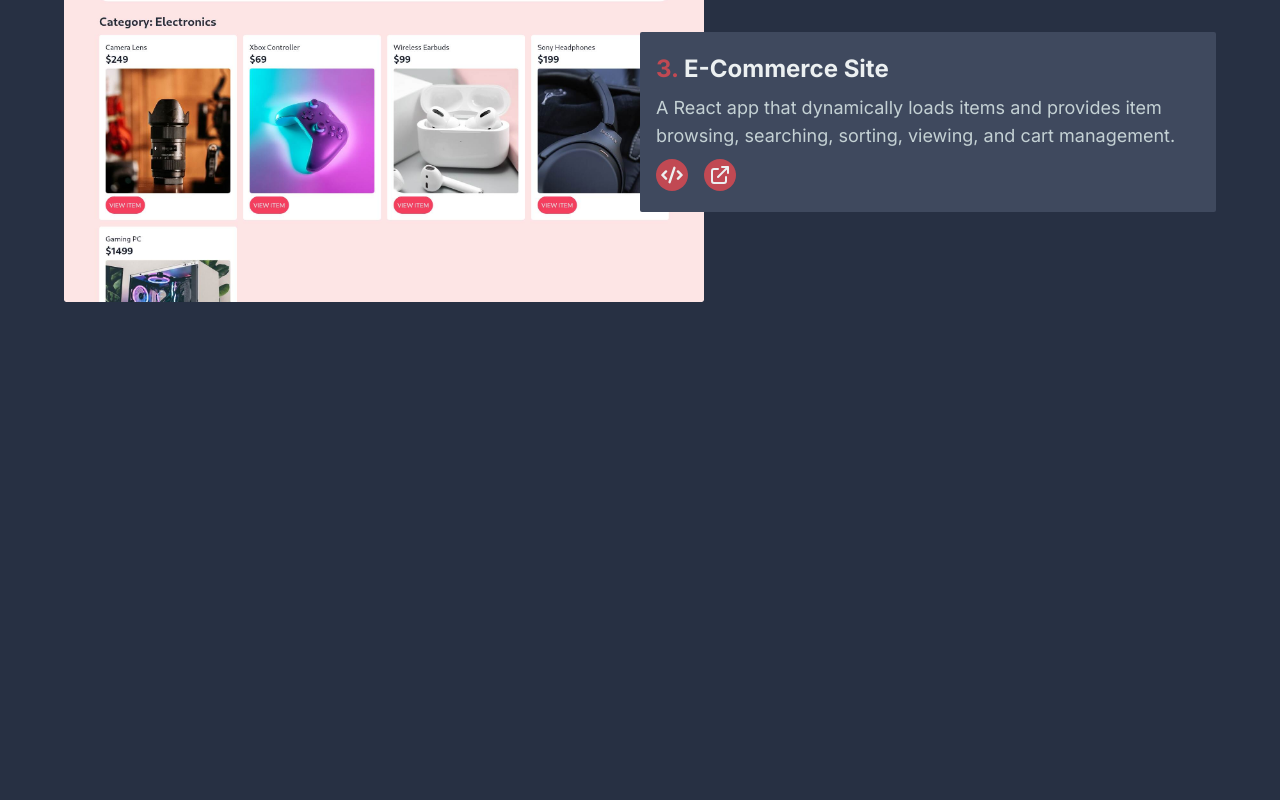
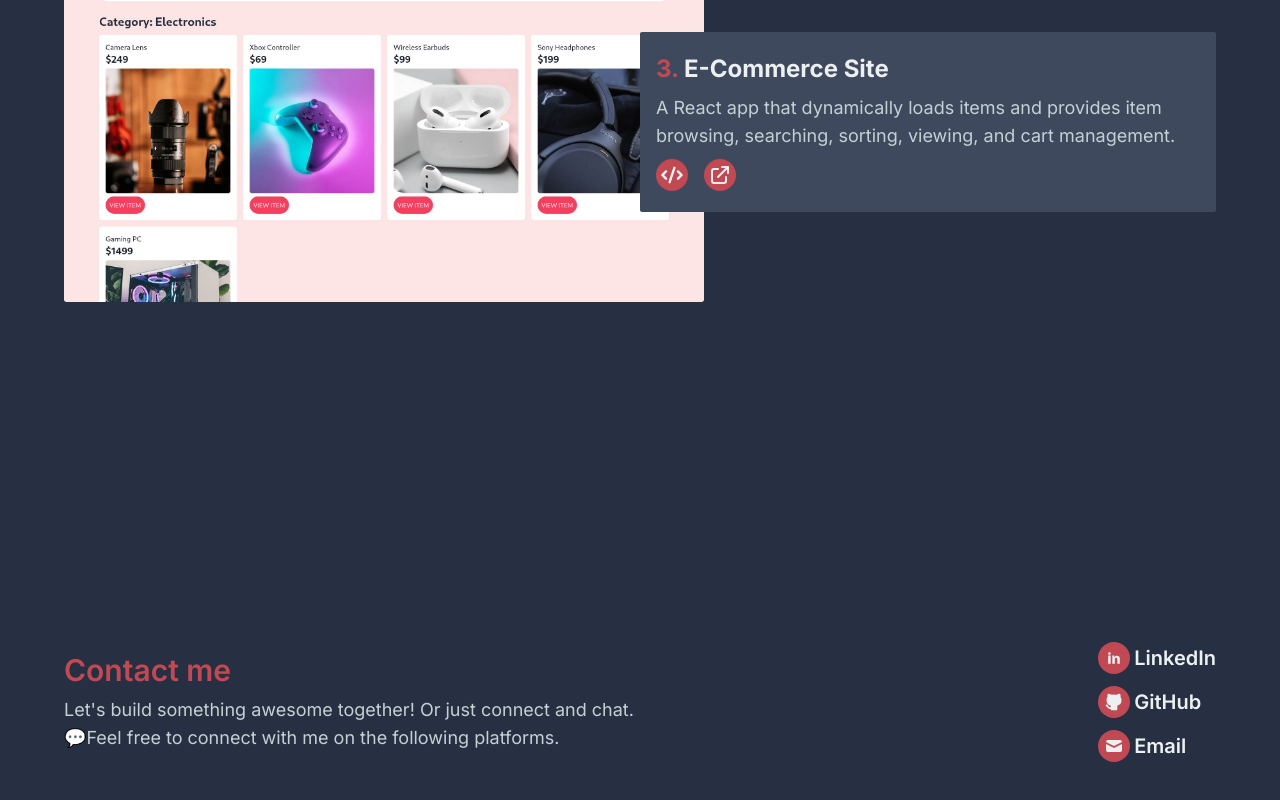
Before and after one commit to ayus-10/my-site, a Next.js app: page / in a window 1280 px wide. Shown: the part 2622-3422 px from the top of the page. Built offline with nearby package versions, Linux system fonts and the light colour scheme.

Commit message:
Created contact section

```diff
--- a/src/app/components/Animations.tsx
+++ b/src/app/components/Animations.tsx
@@ -54,7 +54,7 @@ export function VariantSingleElementAnimation({
   );
 }
 
-export default function SectionScrollAnimation({
+export function SectionScrollAnimation({
   children,
 }: {
   children: React.ReactNode;
--- a/src/app/components/ProjectItem.tsx
+++ b/src/app/components/ProjectItem.tsx
@@ -2,7 +2,7 @@ import Image from "next/image";
 import Link from "next/link";
 import type { ProjectItemDetails } from "./sections/data/ProjectsData";
 import { HiCode, HiOutlineExternalLink } from "react-icons/hi";
-import SectionScrollAnimation from "./Animations";
+import { SectionScrollAnimation } from "./Animations";
 
 type ProjectItemProps = {
   align: "left" | "right";
@@ -23,7 +23,7 @@ export default function ProjectItem(props: ProjectItemProps) {
     <SectionScrollAnimation>
       <div className="relative mx-auto w-[256px] xs:w-[320px] md:mx-0 md:w-full">
         <div
-          className={`relative h-[144px] w-[256px] overflow-hidden rounded-sm xs:h-[180px] xs:w-[320px] md:h-[360px] md:w-[640px] ${align === "left" && "ml-auto"}`}
+          className={`relative h-[144px] w-[256px] overflow-hidden rounded-t-sm xs:h-[180px] xs:w-[320px] md:h-[360px] md:w-[640px] md:rounded-b-sm ${align === "left" && "ml-auto"}`}
         >
           <Image
             alt={title}
@@ -31,11 +31,11 @@ export default function ProjectItem(props: ProjectItemProps) {
             fill
             priority
             sizes="(min-width: 768px) 640px, (min-width: 640px) 320px, 256px"
-            className="absolute h-full w-full rounded-sm duration-300 ease-in-out hover:scale-110"
+            className="absolute h-full w-full rounded-t-sm duration-300 ease-in-out hover:scale-110 md:rounded-b-sm"
           />
         </div>
         <div
-          className={`z-20 flex h-1/2 w-full flex-col justify-evenly gap-4 rounded-sm bg-my-blue-light px-4 py-3 md:absolute md:top-1/2 md:w-1/2 md:-translate-y-1/2 md:gap-0 ${align === "left" ? "md:left-0" : "md:right-0"}`}
+          className={`z-20 flex h-1/2 w-full flex-col justify-evenly gap-4 rounded-b-sm bg-my-blue-light px-4 py-3 md:absolute md:top-1/2 md:w-1/2 md:-translate-y-1/2 md:gap-0 md:rounded-t-sm ${align === "left" ? "md:left-0" : "md:right-0"}`}
         >
           <div className="text-2xl font-bold">
             <h2 className="inline text-my-red">{index + 1}. </h2>
--- a/src/app/components/sections/About.tsx
+++ b/src/app/components/sections/About.tsx
@@ -1,5 +1,5 @@
 import Image from "next/image";
-import SectionScrollAnimation from "../Animations";
+import { SectionScrollAnimation } from "../Animations";
 import { FaCaretRight } from "react-icons/fa";
 
 export default function About() {
@@ -17,10 +17,10 @@ export default function About() {
   return (
     <SectionScrollAnimation>
       <section
-        className="mx-auto flex min-h-screen w-screen max-w-[1200px] flex-col items-center justify-center gap-8 px-6 pt-[6rem] md:flex-row md:justify-start md:pt-0"
+        className="mx-auto flex min-h-screen w-screen max-w-[1200px] flex-col justify-center gap-8 px-6 pt-[6rem] md:flex-row md:items-center md:justify-start md:pt-0"
         id="about-section"
       >
-        <div className="group relative size-[250px] min-h-[250px] md:size-[350px] md:min-w-[350px]">
+        <div className="group relative ml-4 size-[250px] min-h-[250px] md:ml-0 md:size-[350px] md:min-w-[350px]">
           <Image
             src={"/my-image.jpg"}
             alt="My image"
--- a/src/app/components/sections/Contact.tsx
+++ b/src/app/components/sections/Contact.tsx
@@ -1,8 +1,63 @@
+import { TbBrandGithubFilled } from "react-icons/tb";
+import { HiMail } from "react-icons/hi";
+import { TiSocialLinkedin } from "react-icons/ti";
+import { SectionScrollAnimation } from "../Animations";
+import Link from "next/link";
+
 export default function Contact() {
+  const contactLinks = [
+    {
+      title: "LinkedIn",
+      url: "https://www.linkedin.com/in/aayush-upreti-a21945293/",
+      icon: <TiSocialLinkedin />,
+    },
+    {
+      title: "GitHub",
+      url: "https://github.com/ayus-10",
+      icon: <TbBrandGithubFilled />,
+    },
+    {
+      title: "Email",
+      url: "mailto:aayushupreti03@gmail.com",
+      icon: <HiMail />,
+    },
+  ];
+
   return (
-    <section
-      className="mx-auto flex min-h-screen w-screen max-w-[1200px] items-center"
-      id="contact-section"
-    ></section>
+    <SectionScrollAnimation>
+      <section
+        className="mx-auto flex min-h-screen w-screen max-w-[1200px] flex-col justify-center gap-8 px-6 md:flex-row md:items-center md:justify-between md:gap-4"
+        id="contact-section"
+      >
+        <div className="max-w-[600px]">
+          <h1 className="mb-2 text-2xl font-semibold text-my-red md:text-3xl">
+            Contact me
+          </h1>
+          <p className="text-my-silver md:text-lg">
+            Let&apos;s build something awesome together! Or just connect and
+            chat.
+            <br />
+            💬Feel free to connect with me on the following platforms.
+          </p>
+        </div>
+        <div className="flex flex-col gap-3">
+          {contactLinks.map((link) => (
+            <Link
+              key={link.title}
+              href={link.url}
+              aria-label={`url for ${link.title}`}
+              className="group flex items-center gap-1"
+            >
+              <div className="grid size-[1.5rem] place-content-center rounded-full bg-my-red text-lg text-my-white duration-200 ease-in-out group-hover:bg-my-white group-hover:text-my-red md:size-[2rem] md:text-xl">
+                {link.icon}
+              </div>
+              <div className="text-lg font-semibold text-my-white md:text-xl">
+                {link.title}
+              </div>
+            </Link>
+          ))}
+        </div>
+      </section>
+    </SectionScrollAnimation>
   );
 }
--- a/src/app/components/sections/Projects.tsx
+++ b/src/app/components/sections/Projects.tsx
@@ -7,7 +7,7 @@ export default function Projects() {
       className="mx-auto min-h-screen w-screen max-w-[1200px] px-6 pt-[6rem]"
       id="projects-section"
     >
-      <h1 className="mb-2 text-2xl font-semibold text-my-red md:mb-4 md:text-3xl">
+      <h1 className="mb-4 text-2xl font-semibold text-my-red md:text-3xl">
         Projects
       </h1>
       <div className="flex flex-col items-center gap-12">
```
